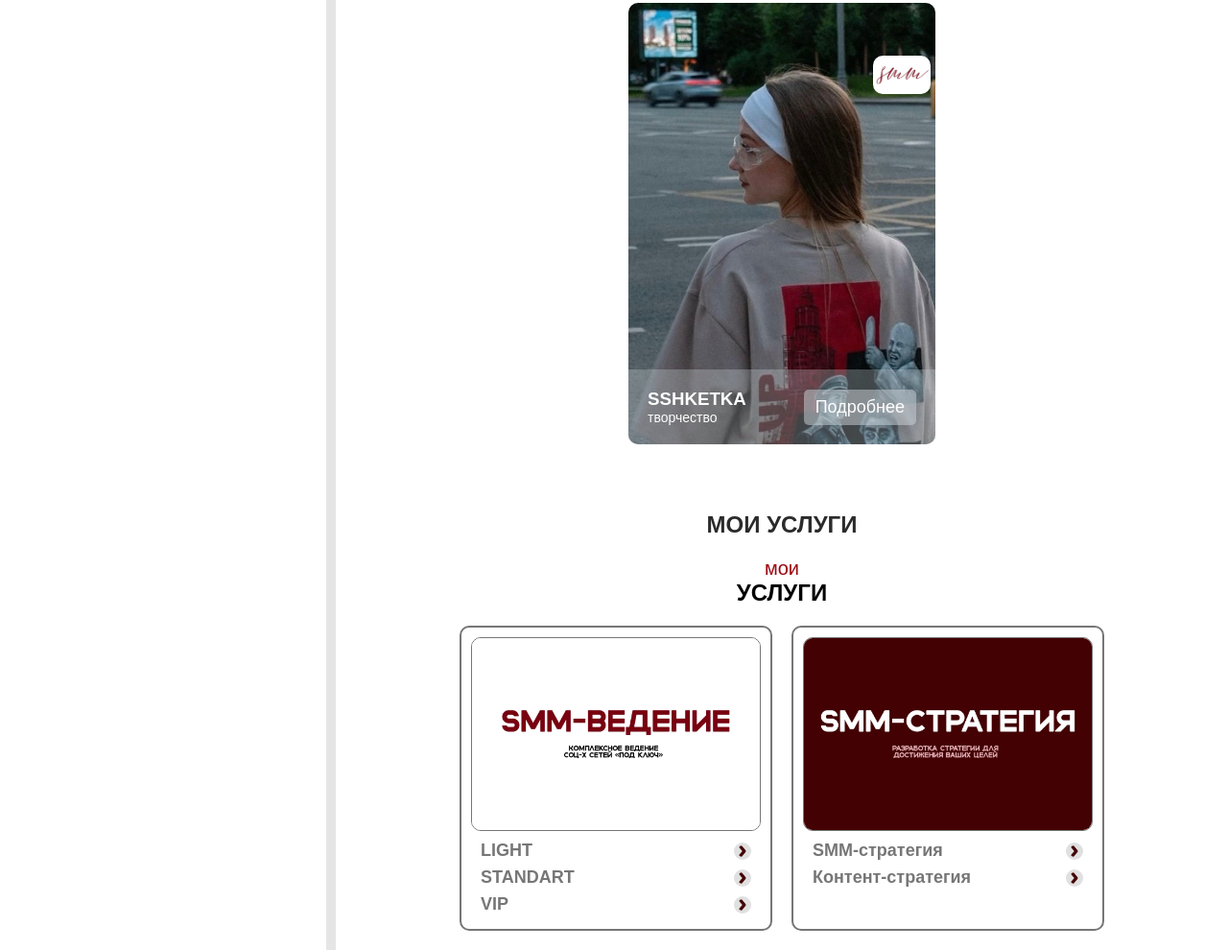
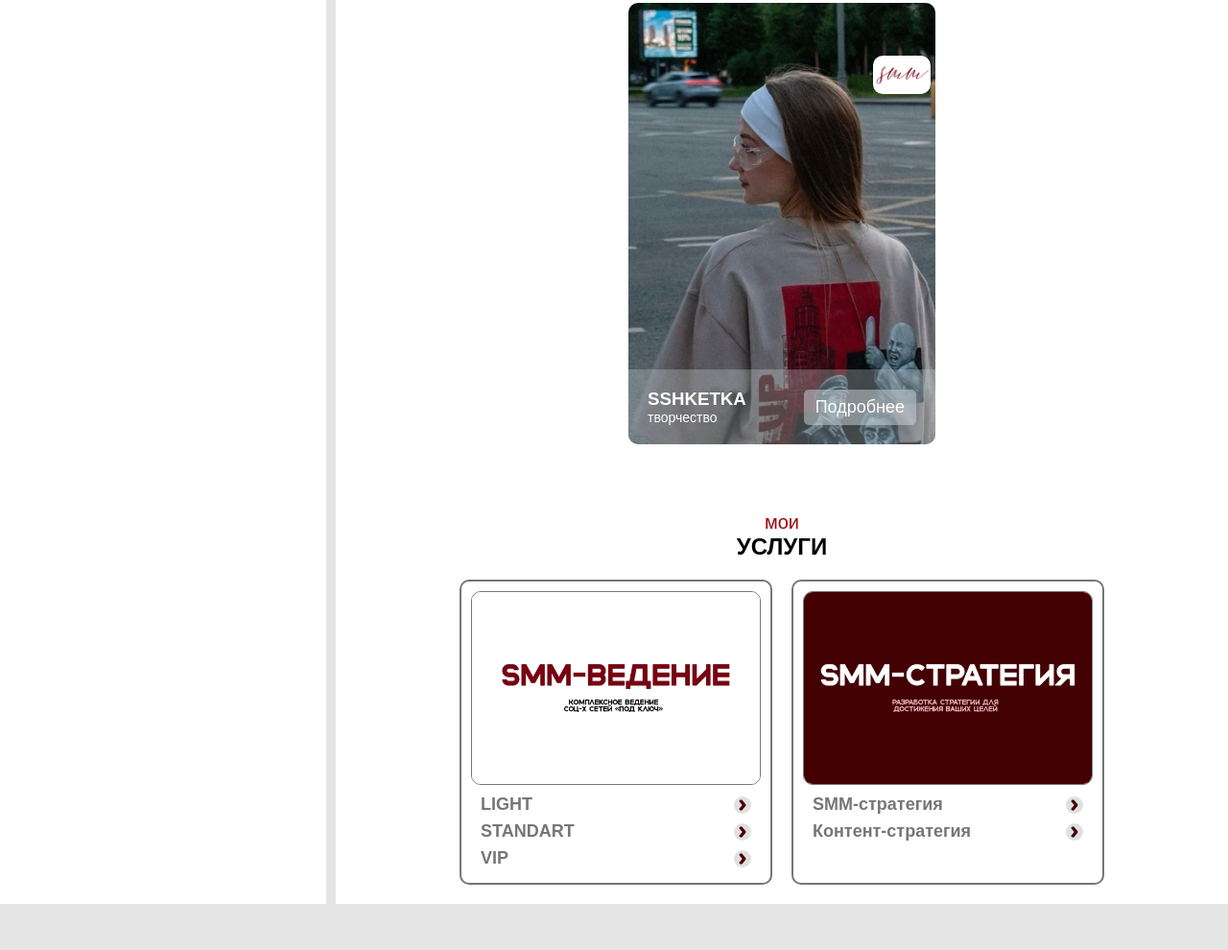
Before and after one commit to Enesta04/enesta, a plain HTML site: page index.html in a window 1280 px wide. Shown: the part 998-1988 px from the top of the page at 96% size. After the commit the page ends 1940 px from the top, so only its background shows below. Drawn offline with Linux system fonts and the light colour scheme.

Commit message:
Update index.html

```diff
--- a/index.html
+++ b/index.html
@@ -166,7 +166,6 @@
 		</div>
 
 		<div class="main-services">
-			<h2 class="main-services-title">МОИ УСЛУГИ</h2>
 			<div class="content-rating-text">
 				<p class="content-rating-text-subtitle">мои</p>
 				<h2 class="content-rating-text-title">УСЛУГИ</h2>
```
